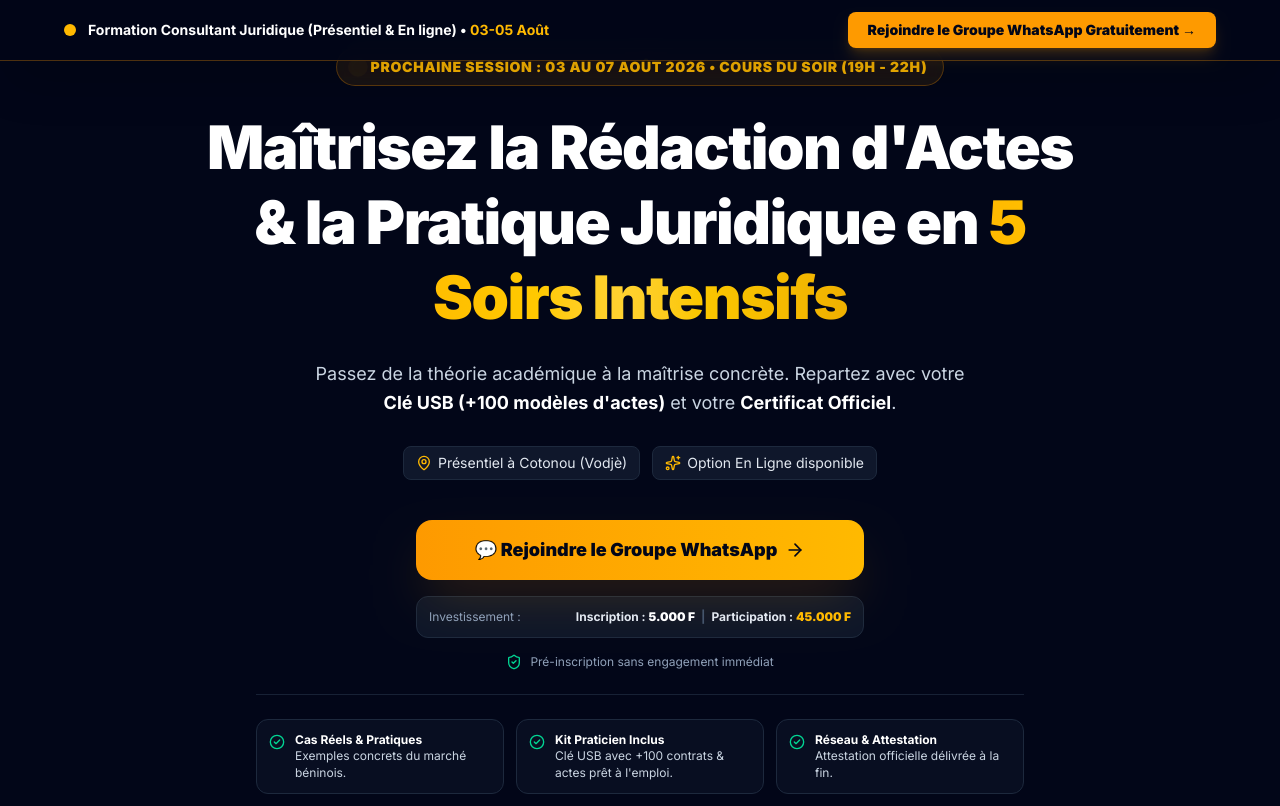
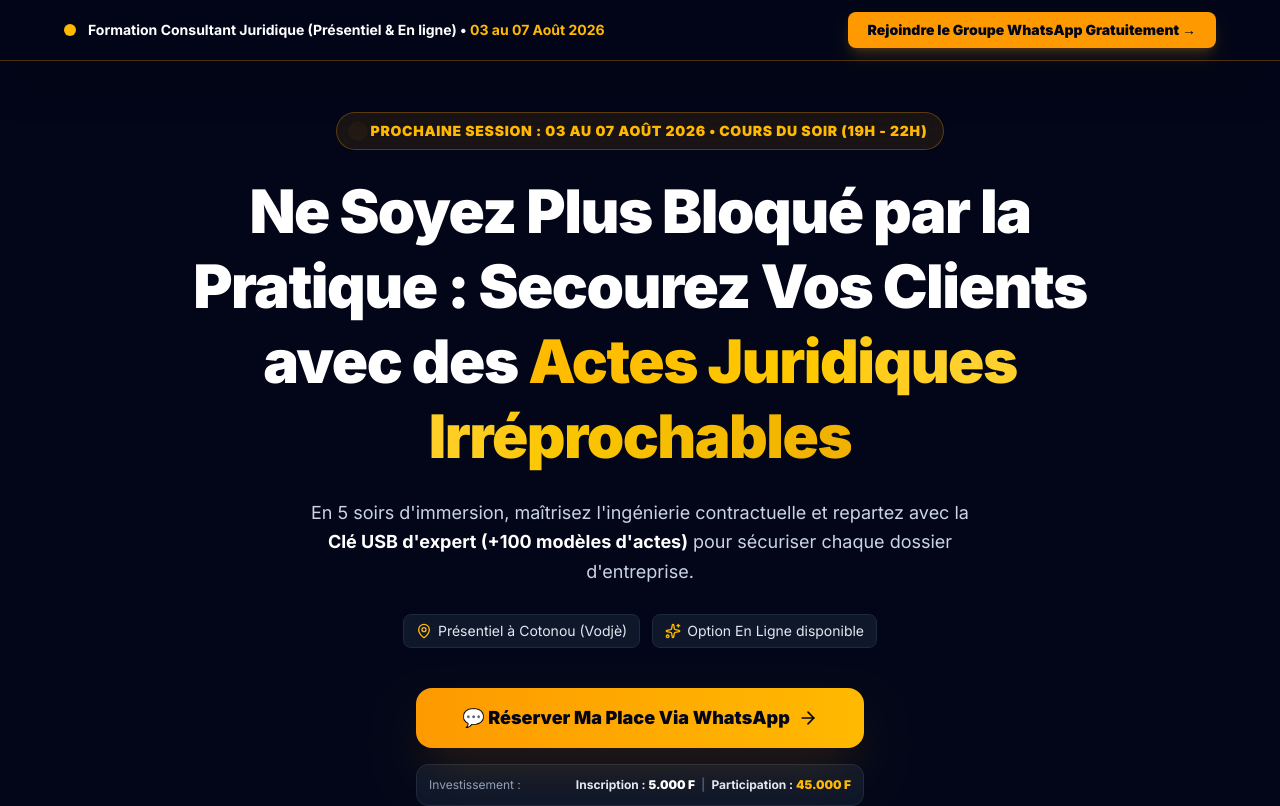
Before and after one commit to PATAWALA/Formation-Certifiante-Consultant-Juridique, a Next.js app: page / in a window 1280 px wide. Shown: the top 806 px of the page. Built offline with nearby package versions, Linux system fonts and the light colour scheme.

Commit message:
25 update

```diff
--- a/src/app/components/Hero.tsx
+++ b/src/app/components/Hero.tsx
@@ -1,5 +1,3 @@
-
-
 import React from 'react';
 import { ArrowRight, CheckCircle2, ShieldCheck, Sparkles, MapPin } from 'lucide-react';
 
@@ -7,9 +5,9 @@ export default function Hero() {
   const WHATSAPP_GROUP_URL = "https://chat.whatsapp.com/DzaYb6Z5T0XLcct2UeeqDC";
 
   return (
-    <section className="relative pt-12 pb-8 px-4 max-w-5xl mx-auto text-center space-y-6">
+    <section className="relative pt-20 md:pt-28 pb-10 px-4 max-w-5xl mx-auto text-center space-y-6">
 
-      {/* 1. BADGE D'URGENCE & DATES DÉCALÉES */}
+      {/* 1. BADGE DE DATE - DÉGAGÉ DE LA NAVBAR */}
       <div className="inline-flex items-center gap-2 bg-amber-500/10 border border-amber-500/30 px-4 py-2 rounded-full backdrop-blur-md">
         <span className="h-2.5 w-2.5 bg-amber-400 rounded-full animate-ping shrink-0"></span>
         <span className="text-amber-400 text-xs sm:text-sm font-black uppercase tracking-wider">
@@ -17,17 +15,17 @@ export default function Hero() {
         </span>
       </div>
 
-      {/* 2. TITRE ACCROCHEUR (PRACTITIONER HOOK) */}
+      {/* 2. TITRE ORIENTÉ RÉSULTAT ET CONVERSION */}
       <h1 className="text-3xl sm:text-5xl md:text-6xl font-black text-white leading-tight tracking-tight max-w-4xl mx-auto">
-        Maîtrisez la Rédaction d'Actes & la Pratique Juridique en <span className="bg-gradient-to-r from-amber-400 via-amber-300 to-yellow-500 bg-clip-text text-transparent">5 Soirs Intensifs</span>
+        Ne Soyez Plus Bloqué par la Pratique : Secourez Vos Clients avec des <span className="bg-gradient-to-r from-amber-400 via-amber-300 to-yellow-500 bg-clip-text text-transparent">Actes Juridiques Irréprochables</span>
       </h1>
 
-      {/* 3. SOUS-TITRE DE VALEUR */}
-      <p className="text-slate-300 text-sm sm:text-lg leading-relaxed max-w-2xl mx-auto">
-        Passez de la théorie académique à la maîtrise concrète. Repartez avec votre <strong className="text-white">Clé USB (+100 modèles d'actes)</strong> et votre <strong className="text-white">Certificat Officiel</strong>.
+      {/* 3. SOUS-TITRE PERCUTANT */}
+      <p className="text-slate-300 text-sm sm:text-lg leading-relaxed max-w-2xl mx-auto font-normal">
+        En 5 soirs d'immersion, maîtrisez l'ingénierie contractuelle et repartez avec la <strong className="text-white">Clé USB d'expert (+100 modèles d'actes)</strong> pour sécuriser chaque dossier d'entreprise.
       </p>
 
-      {/* 4. LOCALISATION & FORMAT */}
+      {/* 4. MODALITÉS D'ACCÈS */}
       <div className="flex flex-wrap items-center justify-center gap-3 text-xs sm:text-sm text-slate-400 pt-1">
         <span className="flex items-center gap-1.5 bg-slate-900 border border-slate-800 px-3 py-1.5 rounded-lg text-slate-200">
           <MapPin className="w-4 h-4 text-amber-400 shrink-0" />
@@ -39,7 +37,7 @@ export default function Hero() {
         </span>
       </div>
 
-      {/* 5. BLOC CTA & ANCRAGE TARIF (5.000 + 45.000) */}
+      {/* 5. BLOC CTA & TRANSPARENCE DU TARIF */}
       <div className="pt-4 max-w-md mx-auto space-y-4">
         <a
           href={WHATSAPP_GROUP_URL}
@@ -47,11 +45,11 @@ export default function Hero() {
           rel="noopener noreferrer"
           className="inline-flex items-center justify-center gap-2 bg-gradient-to-r from-amber-500 to-amber-400 hover:from-amber-400 hover:to-amber-300 text-slate-950 font-black px-8 py-4 rounded-2xl text-base sm:text-lg transition shadow-2xl shadow-amber-500/20 active:scale-95 w-full"
         >
-          <span>💬 Rejoindre le Groupe WhatsApp</span>
+          <span>💬 Réserver Ma Place Via WhatsApp</span>
           <ArrowRight className="w-5 h-5" />
         </a>
 
-        {/* Détail du tarif sous le bouton principal */}
+        {/* Cadre explicatif des prix actualisés */}
         <div className="bg-slate-900/90 border border-slate-800 rounded-xl p-3 flex items-center justify-between text-xs">
           <span className="text-slate-400">Investissement :</span>
           <div className="font-bold text-slate-200">
@@ -63,30 +61,30 @@ export default function Hero() {
 
         <div className="flex items-center justify-center gap-2 text-xs text-slate-400">
           <ShieldCheck className="w-4 h-4 text-emerald-400 shrink-0" />
-          <span>Pré-inscription sans engagement immédiat</span>
+          <span>Intégration du groupe 100% gratuite et sans engagement</span>
         </div>
       </div>
 
-      {/* 6. TROIS ARGUMENTS FLASH */}
+      {/* 6. GARANTIES / ARGUMENTS CLÉS */}
       <div className="grid grid-cols-1 sm:grid-cols-3 gap-3 pt-6 border-t border-slate-800/80 max-w-3xl mx-auto text-left">
         <div className="flex items-start gap-2.5 bg-slate-900/50 p-3 rounded-xl border border-slate-800">
           <CheckCircle2 className="w-4 h-4 text-emerald-400 shrink-0 mt-0.5" />
           <p className="text-xs text-slate-300 leading-snug">
-            <strong className="text-white block">Cas Réels & Pratiques</strong> Exemples concrets du marché béninois.
+            <strong className="text-white block">Cas Réels du Bénin</strong> Analyse et rédaction en direct.
           </p>
         </div>
 
         <div className="flex items-start gap-2.5 bg-slate-900/50 p-3 rounded-xl border border-slate-800">
           <CheckCircle2 className="w-4 h-4 text-emerald-400 shrink-0 mt-0.5" />
           <p className="text-xs text-slate-300 leading-snug">
-            <strong className="text-white block">Kit Praticien Inclus</strong> Clé USB avec +100 contrats & actes prêt à l'emploi.
+            <strong className="text-white block">Boîte à Outils Fournie</strong> Clé USB avec +100 contrats éditables.
           </p>
         </div>
 
         <div className="flex items-start gap-2.5 bg-slate-900/50 p-3 rounded-xl border border-slate-800">
           <CheckCircle2 className="w-4 h-4 text-emerald-400 shrink-0 mt-0.5" />
           <p className="text-xs text-slate-300 leading-snug">
-            <strong className="text-white block">Réseau & Attestation</strong> Attestation officielle délivrée à la fin.
+            <strong className="text-white block">Attestation Officielle</strong> Validez vos compétences juridiques.
           </p>
         </div>
       </div>
--- a/src/app/components/StickyCTA.tsx
+++ b/src/app/components/StickyCTA.tsx
@@ -11,14 +11,14 @@ export default function StickyCTA() {
           <div className="flex items-center gap-3">
             <span className="animate-pulse h-3 w-3 bg-amber-400 rounded-full"></span>
             <p className="text-sm font-bold text-white">
-              Formation Consultant Juridique (Présentiel & En ligne) • <span className="text-amber-400">03-05 Août</span>
+              Formation Consultant Juridique (Présentiel & En ligne) • <span className="text-amber-400">03 au 07 Août 2026</span>
             </p>
           </div>
           <a
             href={WHATSAPP_GROUP_URL}
             target="_blank"
             rel="noopener noreferrer"
-            className="bg-amber-500 hover:bg-amber-400 text-slate-950 font-black px-5 py-2 rounded-lg text-sm transition shadow-lg shadow-amber-500/20"
+            className="bg-amber-500 hover:bg-amber-400 text-slate-950 font-black px-5 py-2 rounded-lg text-sm transition shadow-lg shadow-amber-500/20 active:scale-95"
           >
             Rejoindre le Groupe WhatsApp Gratuitement →
           </a>
```
